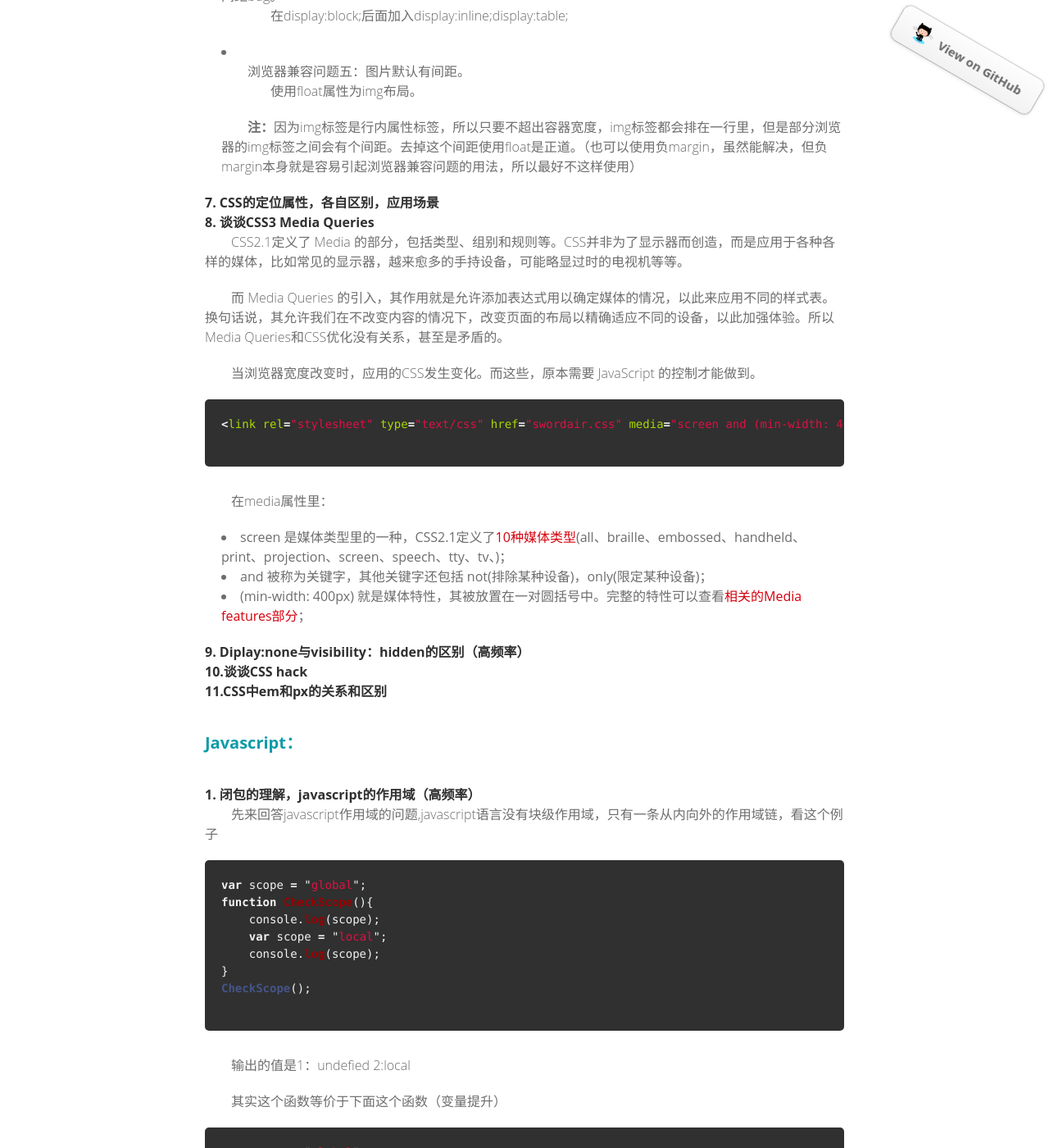
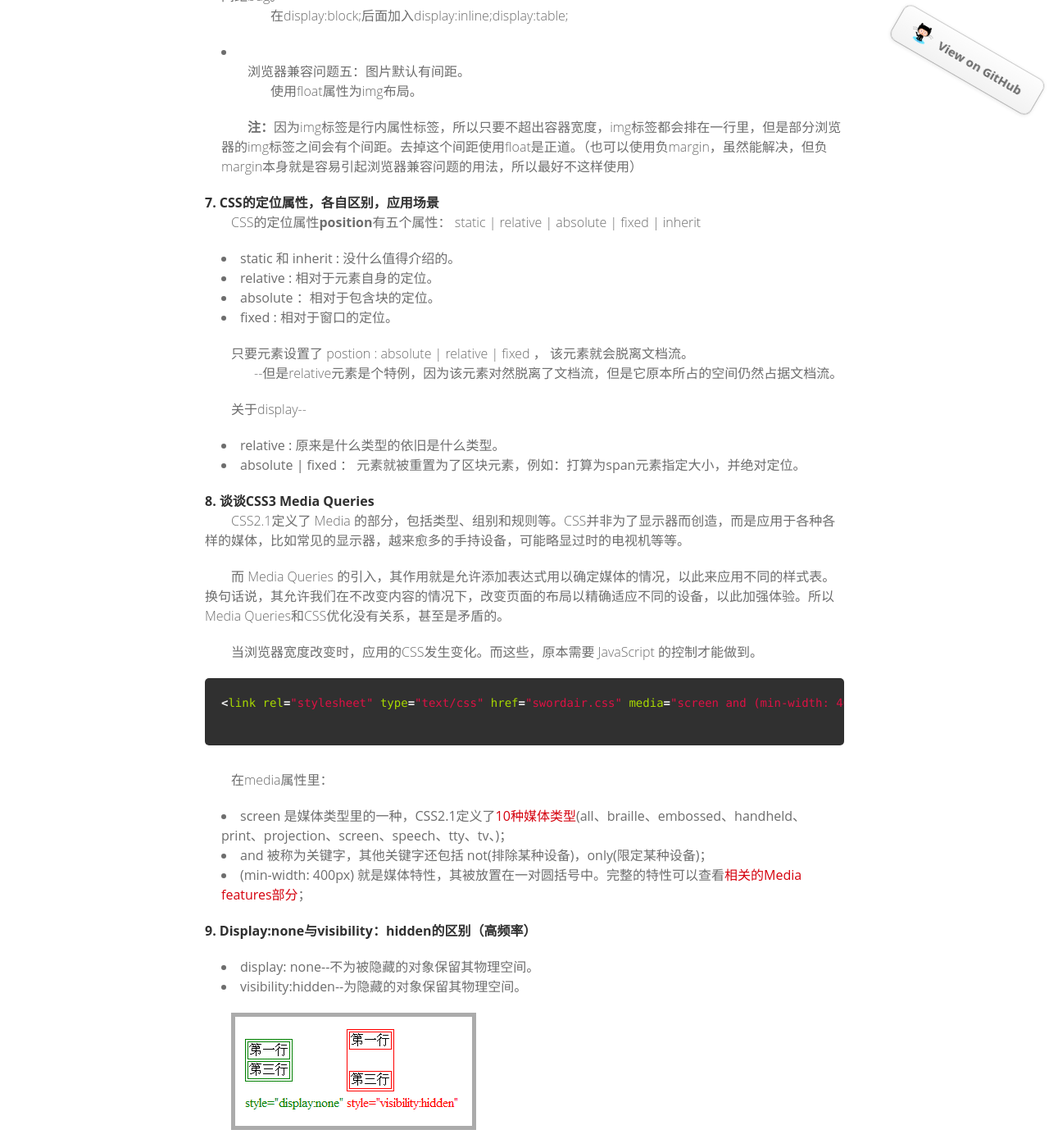
Before and after one commit to yubiaobin/yubiaobin.github.io, a Jekyll site: the page built from _posts/2013-01-12-interview.html, in a window 1280 px wide and 1400 px high, scrolled down 6421 px. Shown: the whole window at 82% size. Built offline with Jekyll 4.4.1, drawn with Linux system fonts in a browser that asks for light colours; comment, search, counter and statistics services are not loaded; some of the changed text lies outside the part shown.

Commit message:
add css answer on this blog

```diff
--- a/_posts/2013-01-12-interview.html
+++ b/_posts/2013-01-12-interview.html
@@ -193,7 +193,7 @@
 
 <h4>1. CSS盒模型原理（高频率）</h4>
 <p>CSS假定所有的HTML文档元素都生成了一个描述该元素在HTML文档布局中所占空间的矩形元素框（element box），可以形象地将其看作是一个盒子。</p>
-<p><img src="{{ site.url }}/img/css_box_model.gif" alt=""></p>
+<p><img src="{{ site.url }}/img/css_box_model.gif" alt="css盒模型描述图片"></p>
 
 
 
@@ -320,7 +320,22 @@
 
 
 <h4>7. CSS的定位属性，各自区别，应用场景</h4>
-
+<p>CSS的定位属性<strong>position</strong>有五个属性： static | relative | absolute | fixed | inherit</p>
+<p>
+    <ul>
+        <li>static 和 inherit : 没什么值得介绍的。</li>
+        <li>relative : 相对于元素自身的定位。</li>
+        <li>absolute ：相对于包含块的定位。</li>
+        <li>fixed : 相对于窗口的定位。</li>
+    </ul>
+</p>
+<p>只要元素设置了 postion : absolute | relative | fixed ， 该元素就会脱离文档流。<span class="p_info">--但是relative元素是个特例，因为该元素对然脱离了文档流，但是它原本所占的空间仍然占据文档流。</span></p>
+<p>关于display--
+    <ul>
+        <li>relative : 原来是什么类型的依旧是什么类型。</li>
+        <li>absolute | fixed ： 元素就被重置为了区块元素，例如：打算为span元素指定大小，并绝对定位。</li>
+    </ul>
+</p>
 
 
 
@@ -345,8 +360,15 @@
 
 
 
-<h4>9. Diplay:none与visibility：hidden的区别（高频率）</h4>
 
+<h4>9. Display:none与visibility：hidden的区别（高频率）</h4>
+<p>
+    <ul>
+        <li>display: none--不为被隐藏的对象保留其物理空间。</li>
+        <li>visibility:hidden--为隐藏的对象保留其物理空间。</li>
+    </ul>
+</p>
+<p><img src="{{ site.url }}/img/css_display_none.gif" alt="display不保留物理空间描述图片" style="border:5px solid #ababab;"></p>
 
 
 
@@ -357,7 +379,26 @@
 
 
 
-<h4>11.CSS中em和px的关系和区别</h4>
+<h4>11.CSS中rem、em和px的关系和区别</h4>
+<p>定义em是相对长度单位。相对于当前对象内文本的字体尺寸。如当前对行内文本的字体尺寸未被人为设置，则相对于浏览器的默认字体尺寸;em是相对长度单位。相对于当前对象内文本的字体尺寸。如当前对行内文本的字体尺寸未被人为设置，则相对于浏览器的默认字体尺寸;px像素（Pixel）。相对长度单位。像素px是相对于显示器屏幕分辨率而言的。</p>
+<p><strong>px的特点</strong>
+    <ul>
+        <li>IE无法调整那些使用px作为单位的字体大小；</li>
+        <li>px</li>
+    </ul>
+</p>
+<p><strong>rem的特点</strong>
+    <ul>
+        <li>em的值并不是固定的；</li>
+        <li>m会继承父级元素的字体大小。</li>
+    </ul>
+</p>
+<p><strong>em的特点</strong>
+    <ul>
+        <li>em的值并不是固定的；</li>
+        <li>m会继承父级元素的字体大小。</li>
+    </ul>
+</p>
 
 
 
```
Also changed, not shown: img/css_display_none.gif (added).
